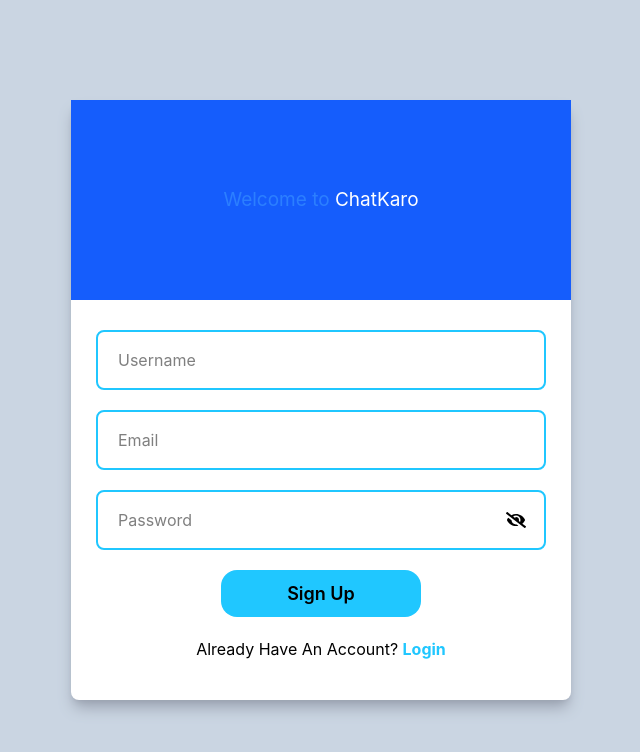
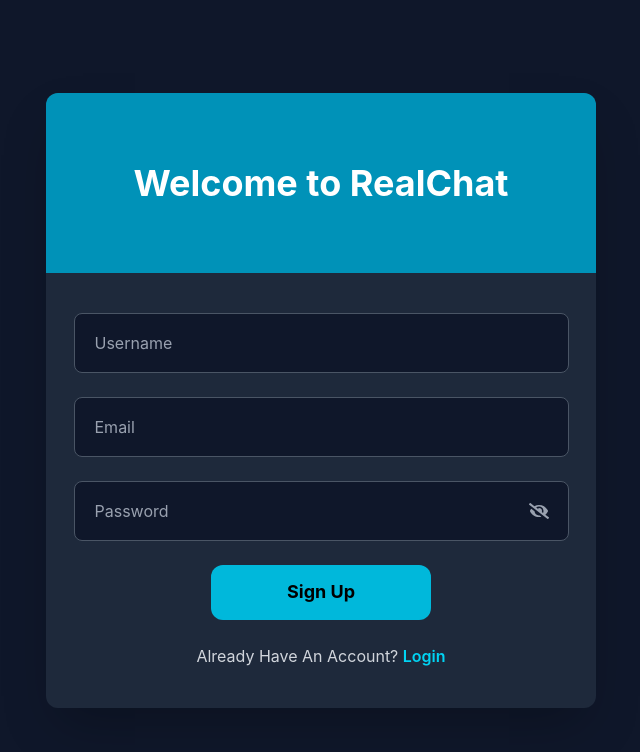
Before and after one commit to suraj-pandey-208/RealChat, a React (Vite) app in the folder frontend/: page /signup in a window 1280 px wide. Shown: the top 752 px of the page, without its empty margins (319-959 px from the left). Built offline with nearby package versions, Linux system fonts and the light colour scheme; no server answers.

Commit message:
Update Signup.jsx

```diff
--- a/frontend/src/pages/Signup.jsx
+++ b/frontend/src/pages/Signup.jsx
@@ -1,162 +1,139 @@
-import React, { useState } from 'react'
-import { useDispatch, useSelector } from 'react-redux'
-import { useNavigate } from 'react-router-dom'
-import { FaEye, FaEyeSlash } from "react-icons/fa"
-import axios from "axios"
-import { toast } from "react-toastify"
-import { serverUrl } from '../main'
-import { setUserData } from '../redux/userSlice'
+import React, { useState } from "react";
+import { useDispatch, useSelector } from "react-redux";
+import { useNavigate } from "react-router-dom";
+import { FaEye, FaEyeSlash } from "react-icons/fa";
+import axios from "axios";
+import { toast } from "react-toastify";
+import { serverUrl } from "../main";
+import { setUserData } from "../redux/userSlice";
 
 function Signup() {
+  const navigate = useNavigate();
+  const dispatch = useDispatch();
 
-  const navigate = useNavigate()
+  const { userData } = useSelector((state) => state.user);
+  console.log(userData);
+  const [showPassword, setShowPassword] = useState(false);
 
-  const dispatch = useDispatch()
+  const [userName, setUserName] = useState("");
+  const [email, setEmail] = useState("");
+  const [password, setPassword] = useState("");
 
-  const { userData } = useSelector((state) => state.user)
-
-  console.log(userData)
-
-  const [showPassword, setShowPassword] = useState(false)
-
-  const [userName, setUserName] = useState("")
-
-  const [email, setEmail] = useState("")
-
-  const [password, setPassword] = useState("")
-
-  const [loading, setLoading] = useState(false)
+  const [loading, setLoading] = useState(false);
 
   const handleSignup = async (e) => {
-
-    e.preventDefault()
-
-
-
+    e.preventDefault();
     if (!userName || !email || !password) {
-      toast.error("All fields are required ")
-      return
+      toast.error("All fields are required");
+      return;
     }
 
-    if (password.length<6) {
-      toast.error("Password must be at least 6 characters ")
-      return
+    if (password.length < 6) {
+      toast.error("Password must be at least 6 characters");
+      return;
     }
 
+    if (loading) return;
 
-    if(loading) return
-
-
-    setLoading(true)
+    setLoading(true);
 
     try {
-
       const result = await axios.post(
-
         `${serverUrl}/api/auth/signup`,
-
         {
           userName,
           email,
-          password
+          password,
         },
         {
-          withCredentials: true
+          withCredentials: true,
         }
-      )
+      );
 
+      dispatch(setUserData(result.data));
 
-      dispatch(setUserData(result.data))
-      toast.success("Signup successful ")
+      toast.success("Signup Successful");
 
-      navigate("/profile")
-
+      navigate("/profile");
     } catch (error) {
-
-      toast.error(
-        error.response?.data?.msg ||"Signup failed "
-      )
-
+      toast.error(error.response?.data?.msg || "Signup Failed");
     } finally {
-      setLoading(false)
+      setLoading(false);
     }
-  }
+  };
 
   return (
+    <div className="w-full min-h-screen bg-[#0f172a] flex items-center justify-center px-5">
+      <div className="w-full max-w-[550px] bg-[#1e293b] rounded-xl overflow-hidden shadow-2xl">
 
-  <div className="w-full h-[100vh] bg-slate-300 flex items-center justify-center">
-<div className="w-full max-w-[500px] h-[600px]  bg-white rounded-lg shadow-gray-400 shadow-lg flex flex-col gap-[30px]">
-<div className="w-full h-[200px] bg-blue-600 flex items-center justify-center">
- <h1 className="text-blue-500 font-bold-600px text-[19px]">
-Welcome to <span className="text-white">ChatKaro</span>
+        {/* Header */}
+
+        <div className="w-full h-[180px] bg-cyan-600 flex items-center justify-center">
+          <h1 className="text-4xl font-bold text-white">
+            Welcome to <span>RealChat</span>
           </h1>
         </div>
+
+        {/* Form */}
+
         <form
-          className="w-full flex flex-col gap-[20px] items-center"
           onSubmit={handleSignup}
+          className="flex flex-col items-center gap-6 py-10"
         >
           <input
             type="text"
             placeholder="Username"
-            className="w-[90%] h-[60px] border-2 border-[#20c7ff] rounded-lg px-[20px]"
             value={userName}
             onChange={(e) => setUserName(e.target.value)}
+            className="w-[90%] h-[60px] bg-[#0f172a] border border-gray-600 rounded-lg px-5 text-white placeholder-gray-400 outline-none focus:border-cyan-400"
           />
+
           <input
             type="email"
             placeholder="Email"
-            className="w-[90%] h-[60px] border-2 border-[#20c7ff] rounded-lg px-[20px]"
             value={email}
             onChange={(e) => setEmail(e.target.value)}
+            className="w-[90%] h-[60px] bg-[#0f172a] border border-gray-600 rounded-lg px-5 text-white placeholder-gray-400 outline-none focus:border-cyan-400"
           />
+
           <div className="relative w-[90%]">
-
             <input
               type={showPassword ? "text" : "password"}
               placeholder="Password"
-              className="w-full h-[60px] border-2 border-[#20c7ff] rounded-lg px-[20px]"
               value={password}
               onChange={(e) => setPassword(e.target.value)}
+              className="w-full h-[60px] bg-[#0f172a] border border-gray-600 rounded-lg px-5 text-white placeholder-gray-400 outline-none focus:border-cyan-400"
             />
+
             <span
               onClick={() => setShowPassword(!showPassword)}
-              className="absolute right-5 top-1/2 -translate-y-1/2 cursor-pointer text-xl"
+              className="absolute right-5 top-1/2 -translate-y-1/2 cursor-pointer text-xl text-gray-400"
             >
-{
-                showPassword
-                  ? <FaEye />
-                  : <FaEyeSlash />
-              }
-
+              {showPassword ? <FaEye /> : <FaEyeSlash />}
             </span>
-
           </div>
 
           <button
             type="submit"
             disabled={loading}
-            className="px-[20px] py-[10px] bg-[#20c7ff] rounded-2xl text-[18px] w-[200px] font-semibold"
+            className="w-[220px] h-[55px] rounded-xl bg-cyan-500 hover:bg-cyan-600 transition-all duration-300 text-black font-bold text-lg"
           >
+            {loading ? "Signing Up..." : "Sign Up"}
+          </button>
 
-            {
-              loading
-                ? "Signing Up..."
-                : "Sign Up"
-            }
-
-          </button>
-          <p onClick={() => navigate("/login")}>
+          <p className="text-gray-300">
             Already Have An Account?{" "}
-            <span className="text-[#20c7ff] font-bold cursor-pointer">
+            <span
+              onClick={() => navigate("/login")}
+              className="text-cyan-400 font-semibold cursor-pointer hover:underline"
+            >
               Login
             </span>
           </p>
         </form>
-
       </div>
-
     </div>
-  )
+  );
 }
 
-export default Signup
+export default Signup;
```
